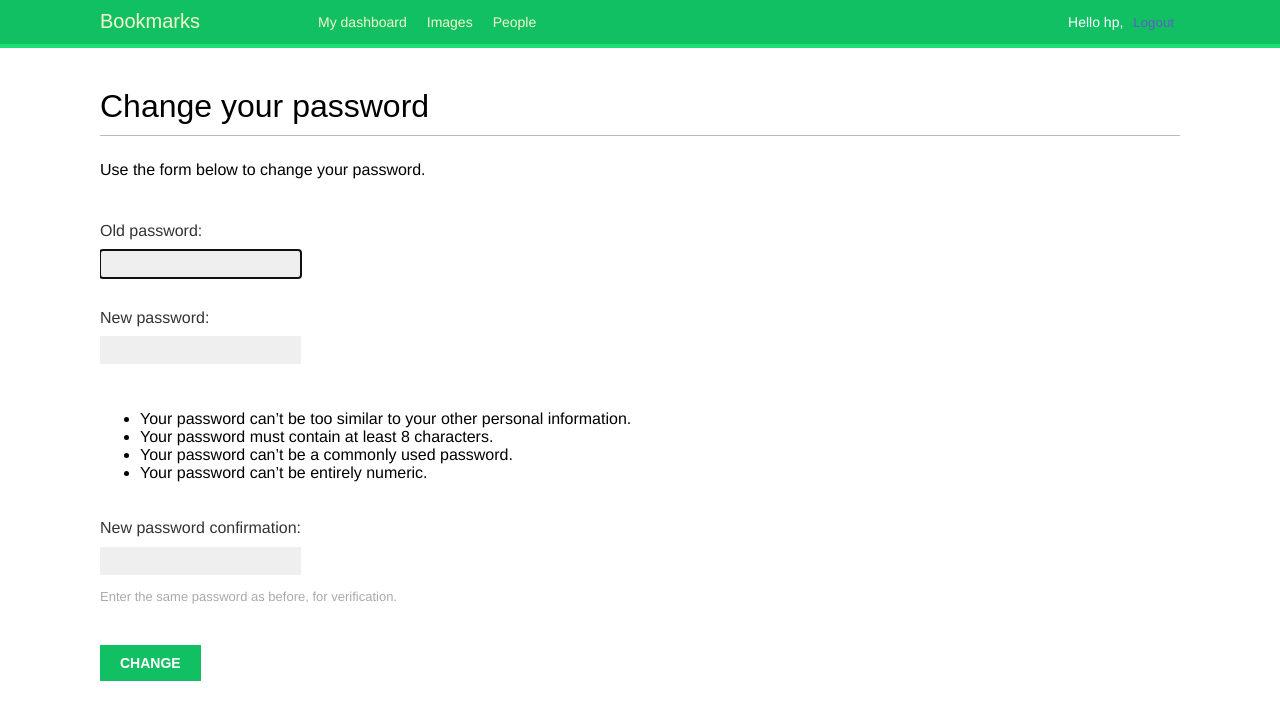
After one commit to GachewaRa/DJANGO-4-BY-EXAMPLE, a Django app: page /account/password-change/ in a window 1280 px wide. The commit adds this page. Shown: the top 720 px of the page. Run offline with Django 5.2, Linux system fonts and the light colour scheme; a user stored in the database is signed in; some web fonts are replaced.

Commit message:
Successfully implemented login and logout and password reset

```diff
--- /dev/null
+++ b/Django-5/bookmarks/account/templates/account/dashboard.html
@@ -0,0 +1,6 @@
+{% extends "base.html" %}
+{% block title %}Dashboard{% endblock %}
+{% block content %}
+    <h1>Dashboard</h1>
+    <p>Welcome to your dashboard.</p>
+{% endblock %}
--- a/Django-5/bookmarks/account/templates/base.html
+++ b/Django-5/bookmarks/account/templates/base.html
@@ -8,6 +8,32 @@
 <body>
     <div id="header">
         <span class="logo">Bookmarks</span>
+        {% if request.user.is_authenticated %}
+            <ul class="menu">
+                <li {% if section == "dashboard" %}class="selected"{% endif %}>
+                    <a href="{% url "dashboard" %}">My dashboard</a>
+                </li>
+                <li {% if section == "images" %}class="selected"{% endif %}>
+                    <a href="#">Images</a>
+                </li>
+                <li {% if section == "people" %}class="selected"{% endif %}>
+                    <a href="#">People</a>
+                </li>
+            </ul>
+        {% endif %}
+        <span class="user">
+            {% if request.user.is_authenticated %}
+                Hello {{ request.user.first_name|default:request.user.username }},
+                <form method="post" action="{% url 'logout' %}" style="display:inline;">
+                    {% csrf_token %}
+                    <button type="submit" style="background:none; border:none; padding:20; color:rgb(94, 94, 199); cursor:pointer;">
+                        Logout
+                    </button>
+                </form>
+            {% else %}
+                <a href="{% url "login" %}">Log-in</a>
+            {% endif %}
+        </span>
     </div>
     <div id="content">
         {% block content %}
--- /dev/null
+++ b/Django-5/bookmarks/account/templates/registration/password_change_done.html
@@ -0,0 +1,6 @@
+{% extends "base.html" %}
+{% block title %}Password changed{% endblock %}
+{% block content %}
+    <h1>Password changed</h1>
+    <p>Your password has been successfully changed.</p>
+{% endblock %}
--- /dev/null
+++ b/Django-5/bookmarks/account/templates/registration/password_change_form.html
@@ -0,0 +1,11 @@
+{% extends "base.html" %}
+{% block title %}Change your password{% endblock %}
+{% block content %}
+    <h1>Change your password</h1>
+    <p>Use the form below to change your password.</p>
+    <form method="post">
+        {{ form.as_p }}
+        <p><input type="submit" value="Change"></p>
+        {% csrf_token %}
+    </form>
+{% endblock %}
--- a/Django-5/bookmarks/account/urls.py
+++ b/Django-5/bookmarks/account/urls.py
@@ -1,5 +1,19 @@
 from django.urls import path
+from django.contrib.auth import views as auth_views
 from . import views
+
 urlpatterns = [
-    path('login/', views.user_login, name='login'),
+    # previous login url
+    #path('login/', views.user_login, name='login'),
+    # login / logout urls
+    path('login/', auth_views.LoginView.as_view(), name='login'),
+    path('logout/', auth_views.LogoutView.as_view(), name='logout'),
+    path('', views.dashboard, name='dashboard'),
+    # change password urls
+    path('password-change/',
+        auth_views.PasswordChangeView.as_view(),
+        name='password_change'),
+    path('password-change/done/',
+         auth_views.PasswordChangeDoneView.as_view(),
+         name='password_change_done'),
 ]
--- a/Django-5/bookmarks/account/views.py
+++ b/Django-5/bookmarks/account/views.py
@@ -2,8 +2,14 @@ from django.shortcuts import render
 from django.http import HttpResponse
 from django.contrib.auth import authenticate, login
 from .forms import LoginForm
+from django.contrib.auth.decorators import login_required
 
 # Create your views here.
+
+@login_required
+def dashboard(request):
+    return render(request, 'account/dashboard.html',
+                  {'section': 'dashboard'})
 
 
 def user_login(request):
--- a/Django-5/bookmarks/bookmarks/settings.py
+++ b/Django-5/bookmarks/bookmarks/settings.py
@@ -26,6 +26,10 @@ SECRET_KEY = 'django-insecure-q#=d44f!$fvd@_kv@7b6u&&ayz@6%vb+3x)c(@99!wyt=pdp7q
 DEBUG = True
 
 ALLOWED_HOSTS = []
+
+LOGIN_REDIRECT_URL = 'dashboard'
+LOGIN_URL = 'login'
+LOGOUT_URL = 'logout'
 
 
 # Application definition
```
Also changed, not shown: Django-5/bookmarks/account/templates/registration/logged_out.html (added, +9 -0 lines), Django-5/bookmarks/account/templates/registration/login.html (added, +21 -0 lines), Django-5/bookmarks/db.sqlite3.
